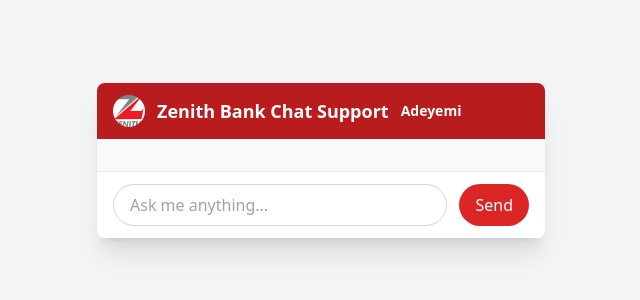
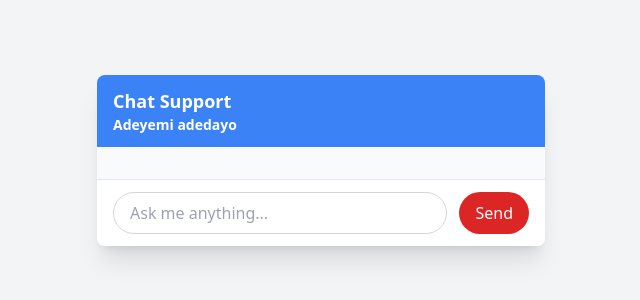
Before and after one commit to dindive/chatbotles, a website: page public/index.html in a window 1280 px wide. Shown: the part 240-540 px from the top of the page, without its empty margins (319-959 px from the left). Drawn offline with nearby package versions, Linux system fonts and the light colour scheme.

Commit message:
Changes to be committed: 	modified:   public/index.html 	deleted:    public/zenith.png

```diff
--- a/public/index.html
+++ b/public/index.html
@@ -17,10 +17,11 @@
         <div class="w-full max-w-md bg-white shadow-xl rounded-lg overflow-hidden flex flex-col">
 
             <!-- Header -->
-            <div class="bg-red-700 text-white text-lg font-bold px-4 py-3 flex items-center space-x-3">
-                <img src="zenith.png" alt="Z" class="w-8 h-8 rounded-full">
-                <span>Zenith Bank Chat Support</span>
-                <span class="text-sm text-gray">Adeyemi</span>
+            <div class="bg-blue-500 text-white text-lg font-bold px-4 py-3 flex items-center space-x-3">
+                <div class="flex flex-col">
+                    <span>Chat Support</span>
+                    <span class="text-sm text-gray">Adeyemi adedayo</span>
+                </div>
             </div>
 
             <!-- Chat Window -->
```
Also changed, not shown: public/zenith.png (deleted).
